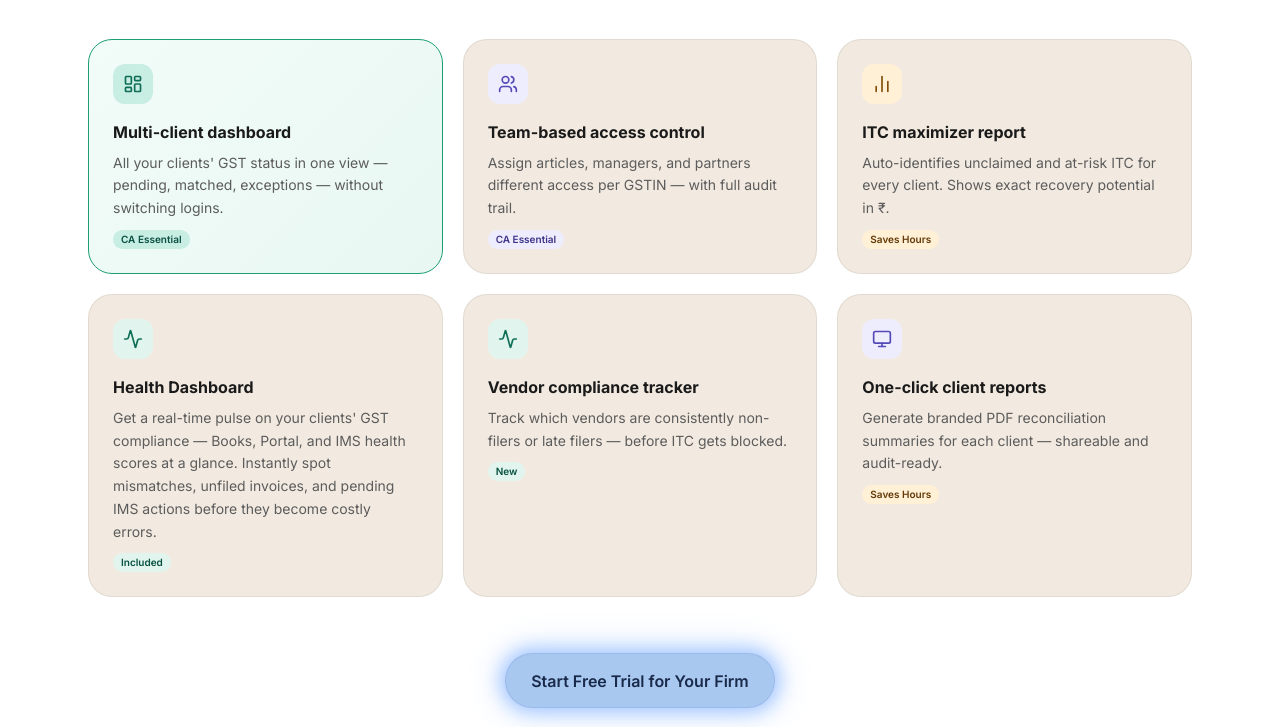
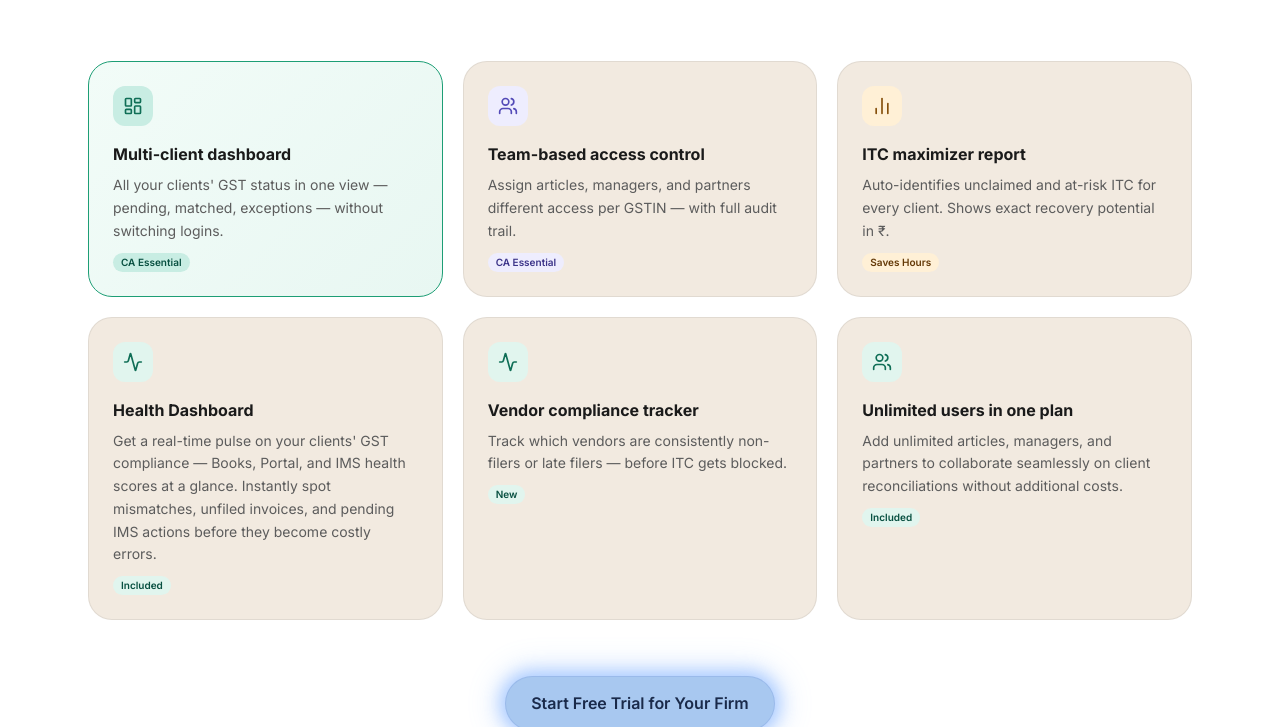
Before and after one commit to varundms/GSTRecowebsite, a plain HTML site: page index.html in a window 1280 px wide. Shown: the part 5372-6099 px from the top of the page. Drawn offline with nearby package versions, Linux system fonts and the light colour scheme.

Commit message:
Add files via upload

```diff
--- a/index.html
+++ b/index.html
@@ -899,7 +899,7 @@
           <i data-lucide="users" class="w-5 h-5 text-[#0F6E56]"></i>
         </div>
         <h3 class="text-base font-bold mb-2">Unlimited users in one plan</h3>
-        <p class="text-sm text-[var(--text-dim)] leading-relaxed stat-card-text">Add unlimited articles, managers, and partners to collaborate seamlessly on GST reconciliation without additional costs.</p>
+        <p class="text-sm text-[var(--text-dim)] leading-relaxed stat-card-text">Invite unlimited team members across finance, accounting, and operations to access GST reconciliation without additional per-seat costs.</p>
         <span style="display:inline-block;font-size:10px;font-weight:600;padding:2px 8px;border-radius:99px;background:#E1F5EE;color:#085041;margin-top:10px;">Included</span>
       </div>
 
@@ -1008,12 +1008,12 @@
       </div>
 
       <div class="card p-6 reveal">
-        <div class="w-10 h-10 rounded-xl flex items-center justify-center mb-4" style="background:#EEEDFE;">
-          <i data-lucide="monitor" class="w-5 h-5 text-[#534AB7]"></i>
-        </div>
-        <h3 class="text-base font-bold mb-2">One-click client reports</h3>
-        <p class="text-sm text-[var(--text-dim)] leading-relaxed stat-card-text">Generate branded PDF reconciliation summaries for each client — shareable and audit-ready.</p>
-        <span style="display:inline-block;font-size:10px;font-weight:600;padding:2px 8px;border-radius:99px;background:#FFF0D6;color:#633806;margin-top:10px;">Saves Hours</span>
+        <div class="w-10 h-10 rounded-xl flex items-center justify-center mb-4" style="background:#E1F5EE;">
+          <i data-lucide="users" class="w-5 h-5 text-[#0F6E56]"></i>
+        </div>
+        <h3 class="text-base font-bold mb-2">Unlimited users in one plan</h3>
+        <p class="text-sm text-[var(--text-dim)] leading-relaxed stat-card-text">Add unlimited articles, managers, and partners to collaborate seamlessly on client reconciliations without additional costs.</p>
+        <span style="display:inline-block;font-size:10px;font-weight:600;padding:2px 8px;border-radius:99px;background:#E1F5EE;color:#085041;margin-top:10px;">Included</span>
       </div>
 
 
```
